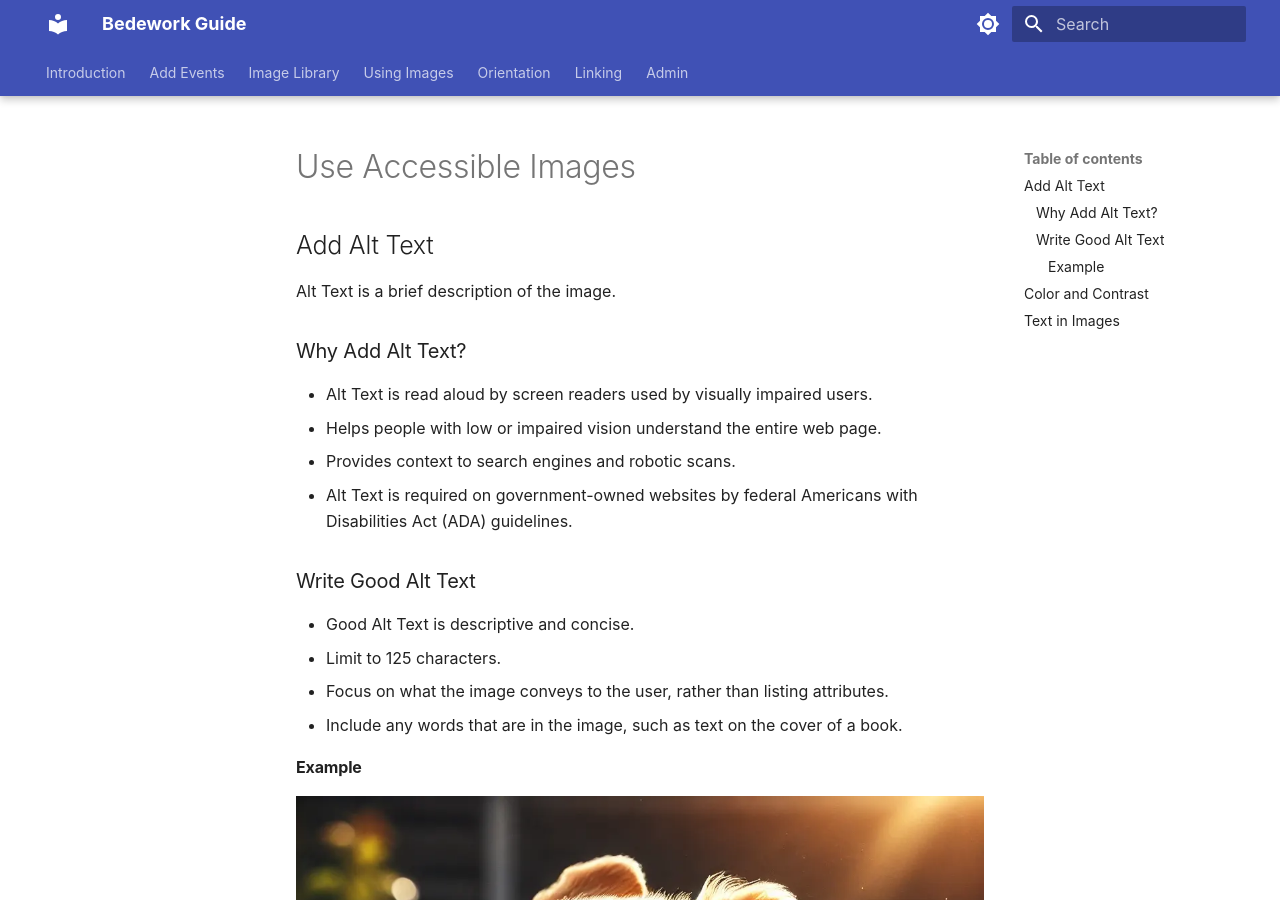
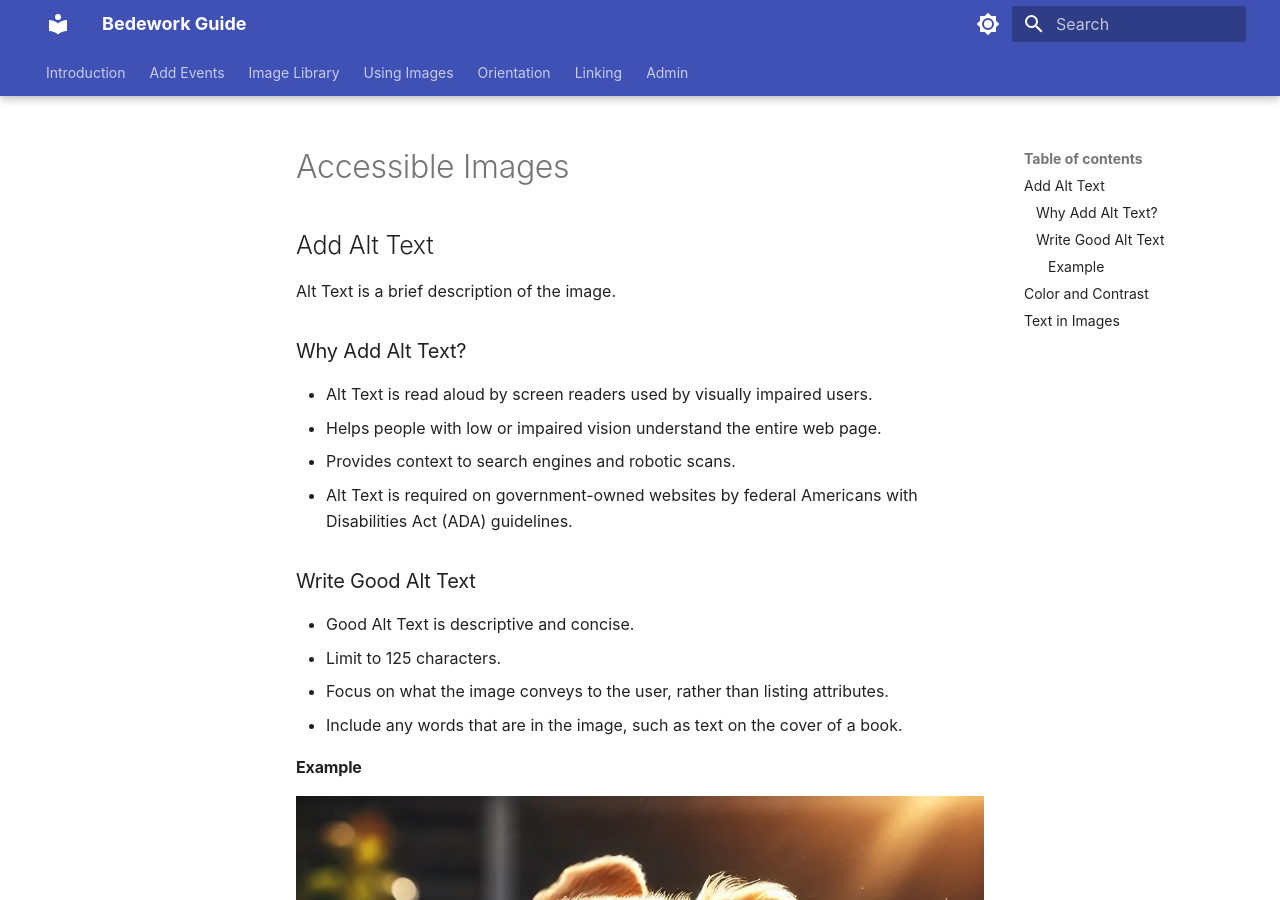
Before and after one commit to Nashville-Public-Library/bedework-docs, an MkDocs documentation site: the page built from docs/using-images/acessible-images.md, in a window 1280 px wide and 900 px high. Built offline with MkDocs 1.6.1 and Material for MkDocs 9.7.7, drawn with Linux system fonts in a browser that asks for light colours; emoji names are drawn with the system emoji font.

Commit message:
formatting.

```diff
--- a/docs/using-images/acessible-images.md
+++ b/docs/using-images/acessible-images.md
@@ -3,7 +3,7 @@ title: Accessible Images
 sidebar_position: 3
 ---
 
-# Use Accessible Images
+# Accessible Images
 
 ## Add Alt Text
 
```
